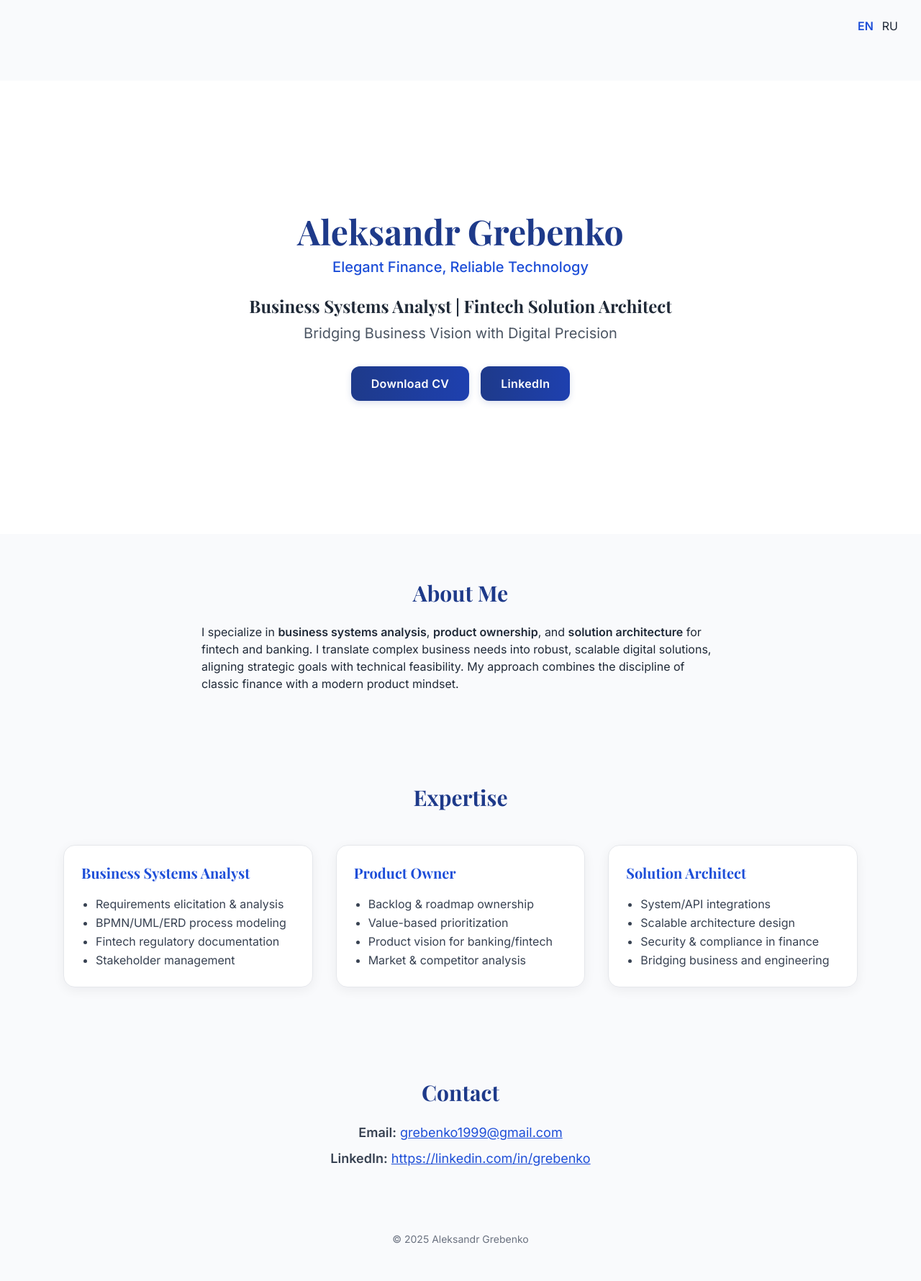
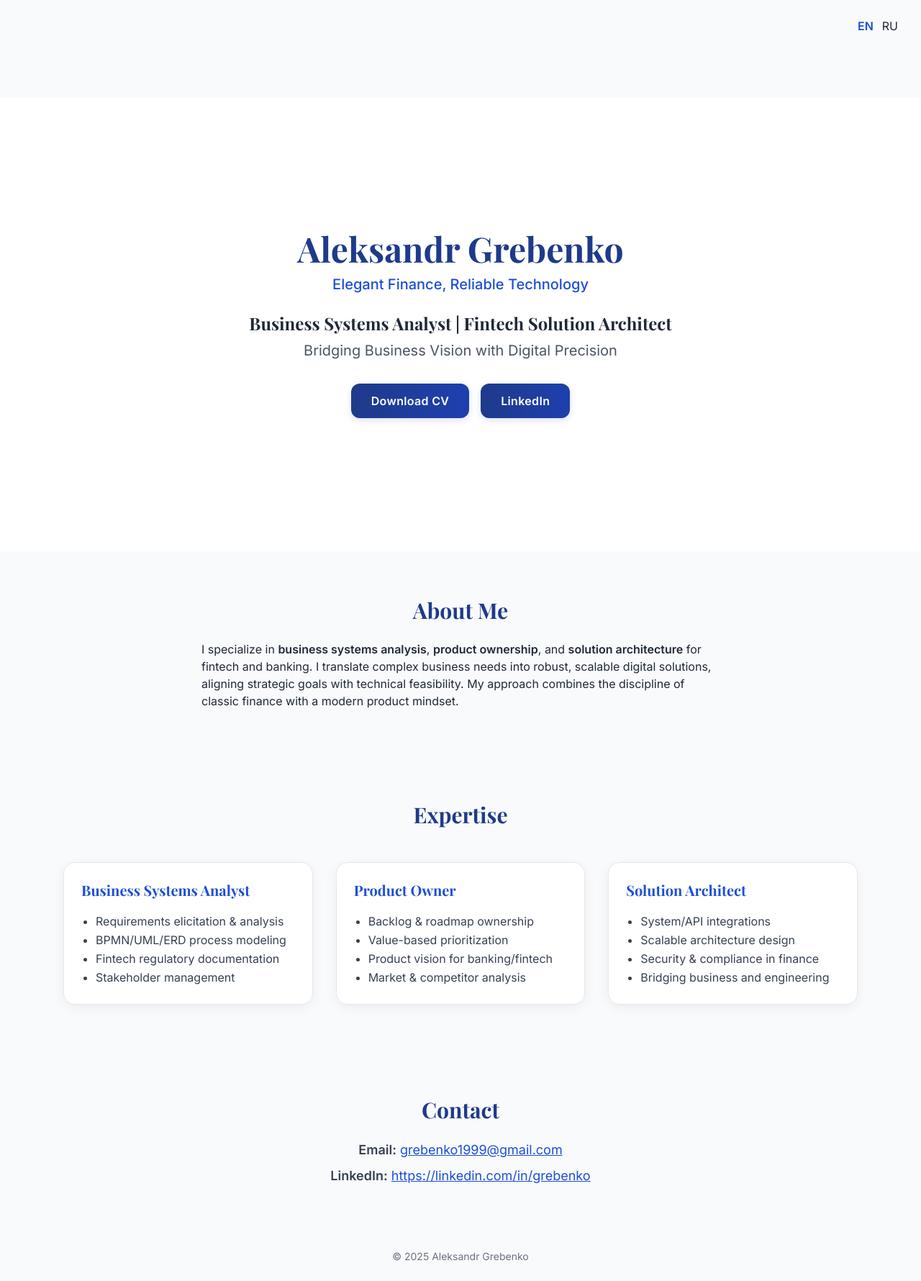
Before and after one commit to grebenko/grebenko.github.io, a Jekyll site: the page built from en.md, in a window 1280 px wide. Shown: the whole page at 72% size. Built offline with Jekyll 4.4.1, drawn with Linux system fonts in a browser that asks for light colours; nearby versions of some CDN libraries; before the commit the page ends 1756 px from its top, so only the background shows below that.

Commit message:
Update default.html
Добавлен отступ в начале

```diff
--- a/_layouts/default.html
+++ b/_layouts/default.html
@@ -19,7 +19,7 @@
 </head>
 <body class="antialiased">
   <!-- Переключатель языка -->
-  <div class="flex justify-end pt-6 pr-8 max-w-7xl mx-auto">
+  <div class="flex justify-end pt-6 pr-8 pb-6 max-w-7xl mx-auto">
     {% include lang-switcher.html %}
   </div>
 
```
